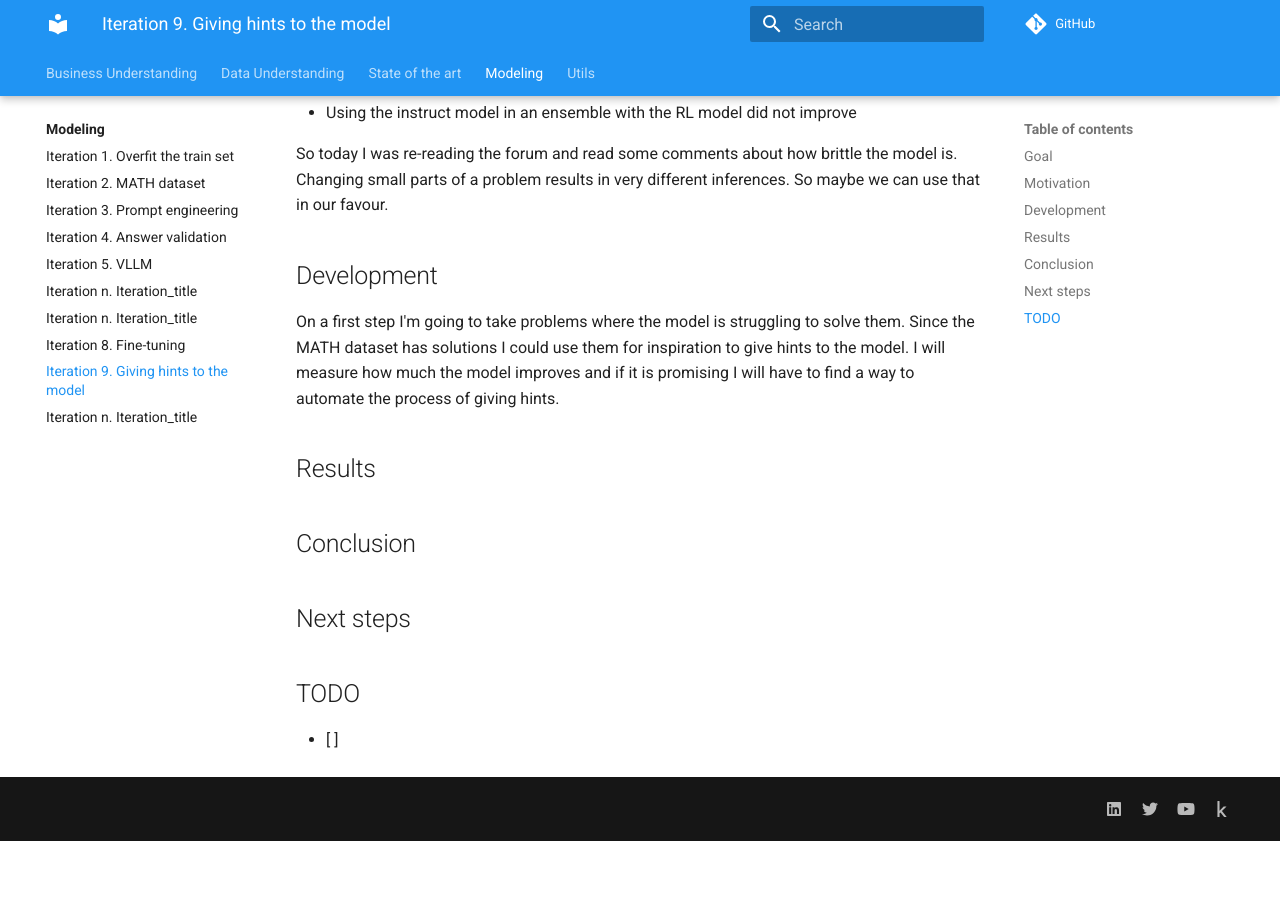
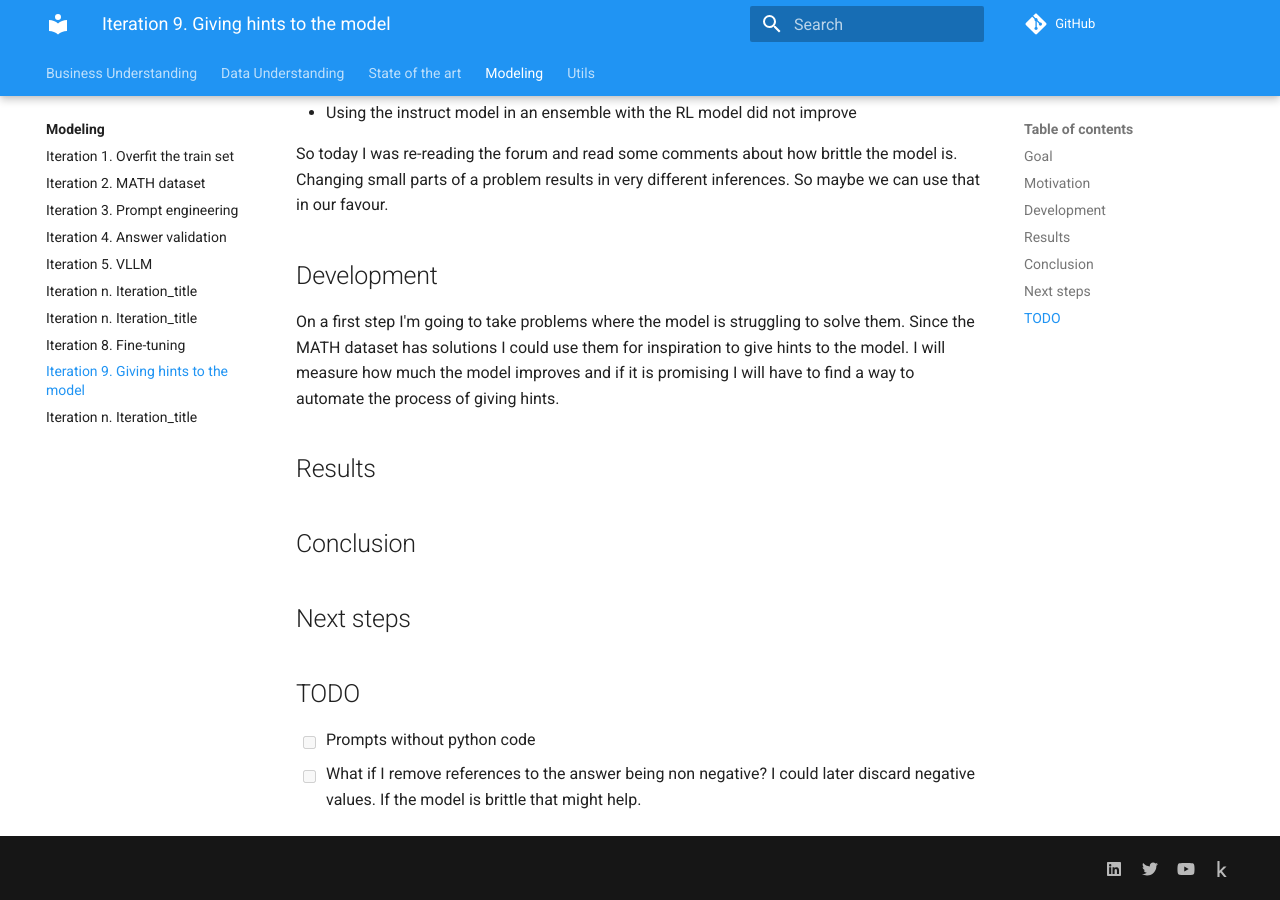
Before and after one commit to ironbar/aimo, an MkDocs documentation site: the page built from docs/modeling/Iteration_09_hinting_the_model.md, in a window 1280 px wide and 900 px high, scrolled down 1094 px. Built offline with MkDocs 1.6.1 and Material for MkDocs 9.7.7, drawn with Linux system fonts in a browser that asks for light colours; comment, search, counter and statistics services are not loaded; before the commit the page ends 1935 px from its top, so only the background shows below that.

Commit message:
done some experiments with suprising results

```diff
--- a/docs/modeling/Iteration_09_hinting_the_model.md
+++ b/docs/modeling/Iteration_09_hinting_the_model.md
@@ -38,4 +38,5 @@ the process of giving hints.
 
 ## TODO
 
-- [ ]
+- [ ] Prompts without python code
+- [ ] What if I remove references to the answer being non negative? I could later discard negative values. If the model is brittle that might help.
```
Also changed, not shown: 1 other file.
